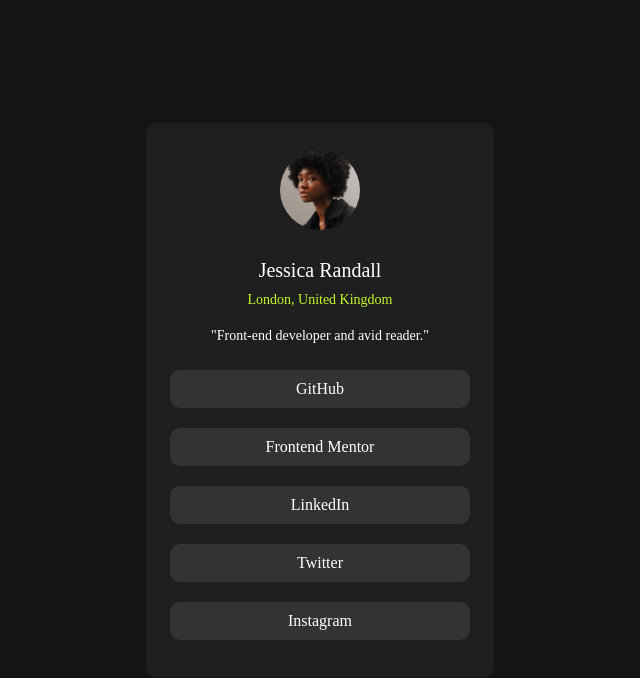
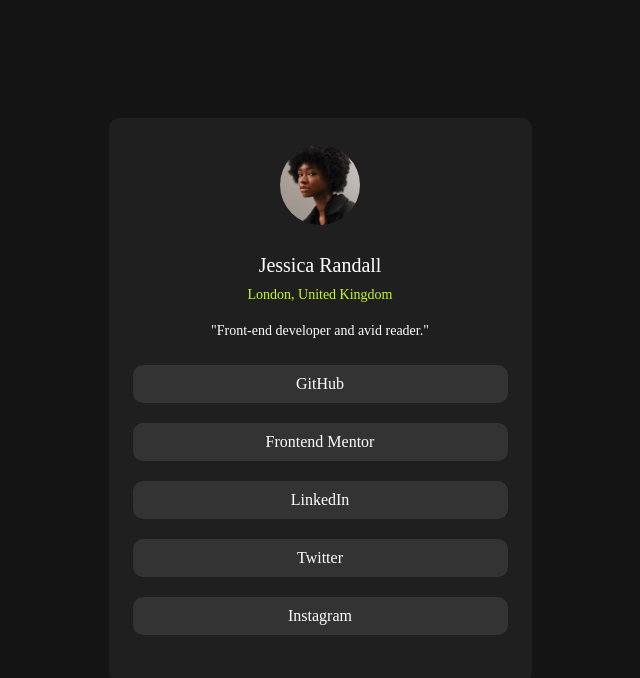
Before and after one commit to harris963/Social-Link-Profile, a plain HTML site: page index.html in a window 1280 px wide. Shown: the whole page, without its empty margins (320-960 px from the left). Drawn offline with Linux system fonts and the light colour scheme; a web font is replaced by a local one.

Commit message:
Update style.css

```diff
--- a/style.css
+++ b/style.css
@@ -16,8 +16,8 @@ align-items: center;
 min-height: 100vh;
 }
 .container{
-    height: 500px;
-    width: 300px;
+    /* height: 500px; */
+    width: 375px;
     text-align: center;
     /* margin: 0 auto; */
     background-color: hsl(0, 0%, 12%);
```
